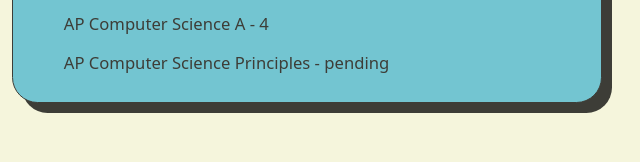
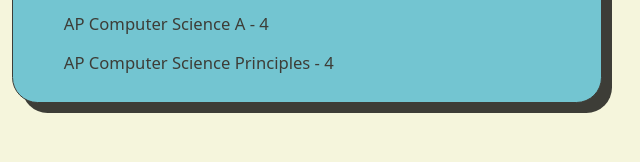
Before and after one commit to JamesFriggens/Portfolio, a plain HTML site: page index.html in a window 1280 px wide. Shown: the part 4018-4180 px from the top of the page, 206-846 px from the left. Drawn offline with Linux system fonts and the light colour scheme.

Commit message:
Updated computer science principles ap score

```diff
--- a/index.html
+++ b/index.html
@@ -117,7 +117,7 @@
                 <h5>Grand Haven High School</h5>
                 <p>Exhausted all available computer science classes and AP exams</p>
                 <p>AP Computer Science A - 4</p>
-                <p>AP Computer Science Principles - pending</p>
+                <p>AP Computer Science Principles - 4</p>
             </div>
 
         </section>
```
